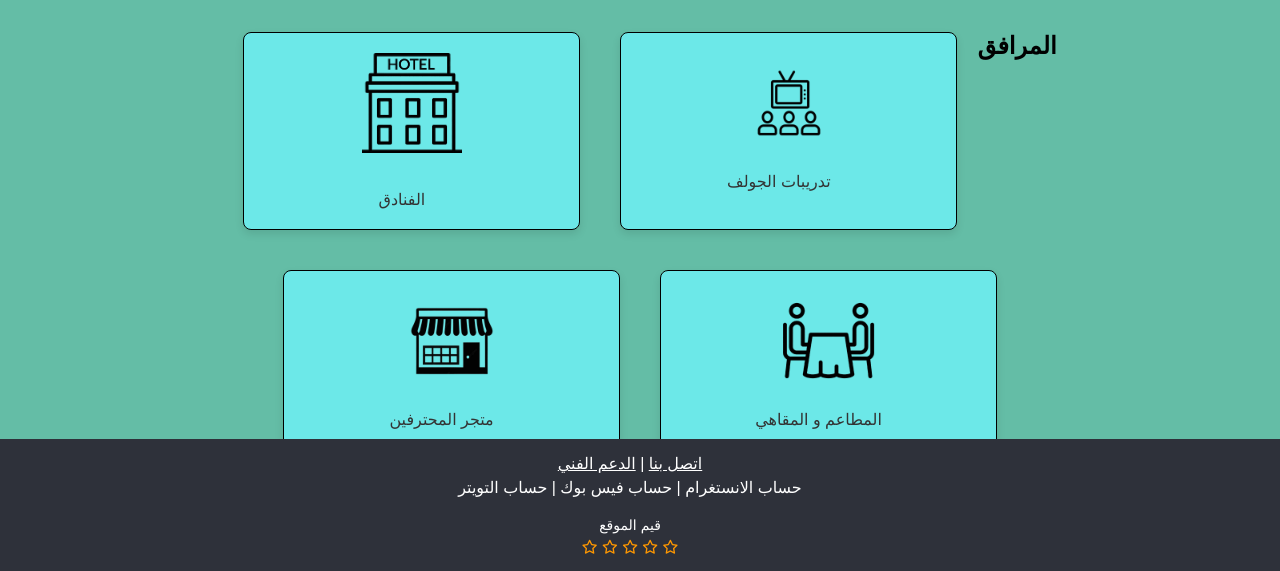
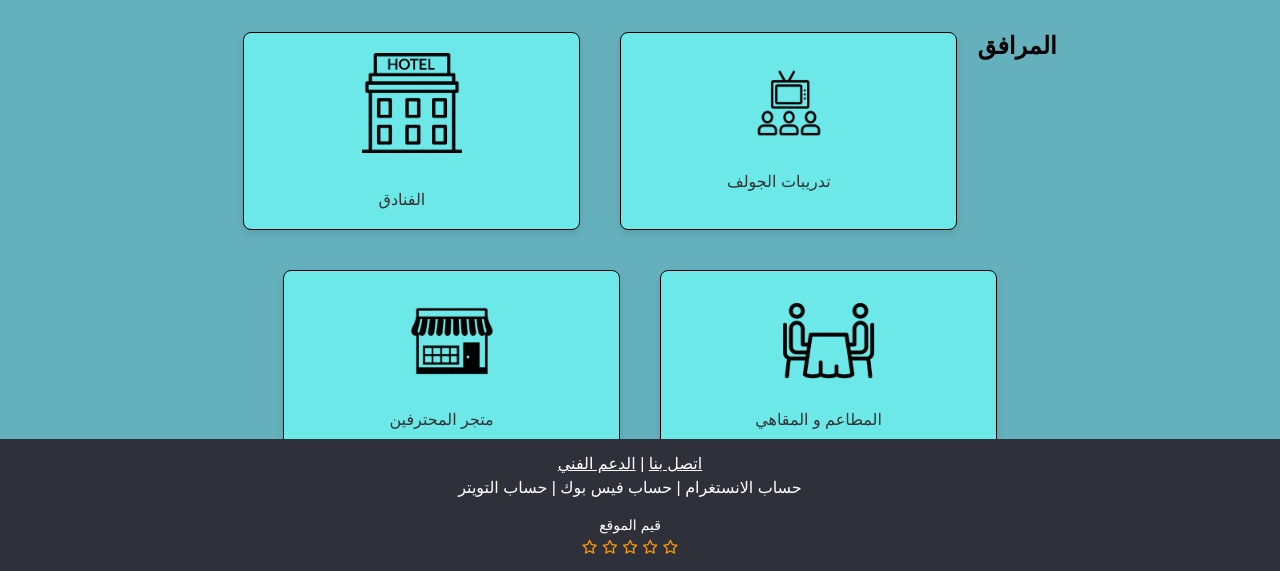
Before and after one commit to 5bza1/Hole-In-One, a plain HTML site: page index.html in a window 1280 px wide. Shown: the part 229-800 px from the top of the page. Drawn offline with Linux system fonts and the light colour scheme.

Commit message:
Update style.css

```diff
--- a/style.css
+++ b/style.css
@@ -2,7 +2,7 @@ body {
     font-family: Arial, sans-serif;
     margin: 0;
     padding: 0;
-    background-color: #64bda6;
+    background-color: #64b1bd;
 }
 
 header {
```
